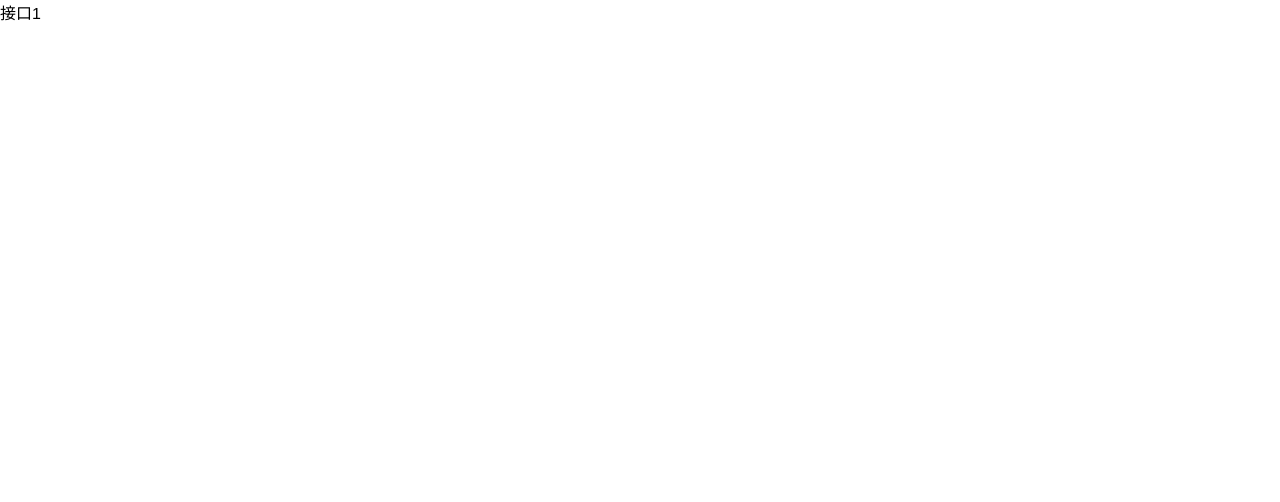
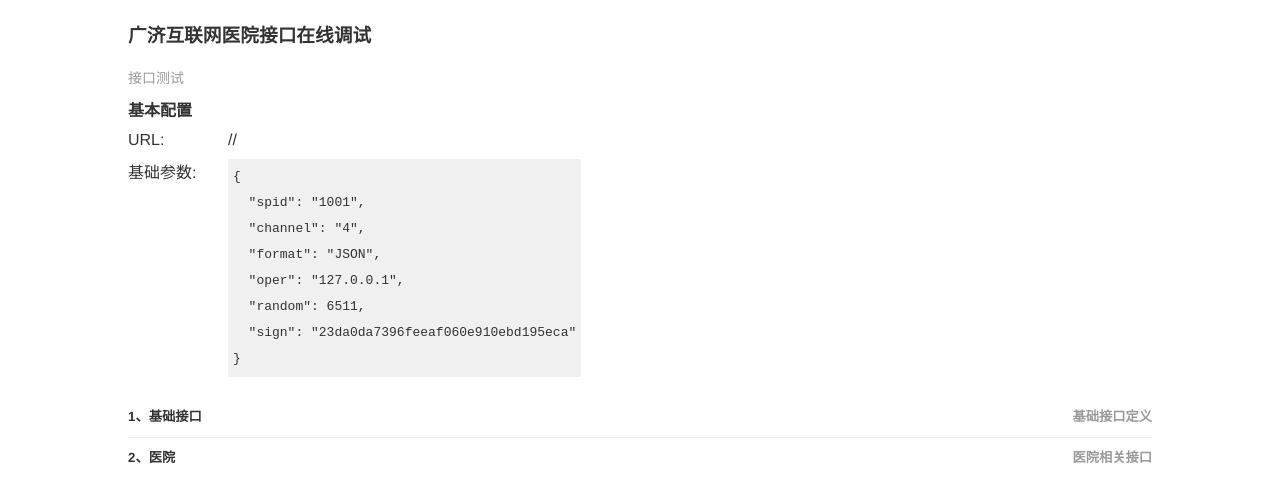
Before and after one commit to lmw6412036/vue-swagger, a Vue app: page / in a window 1280 px wide. Shown: the top 502 px of the page. Built offline with nearby package versions, Linux system fonts and the light colour scheme.

Commit message:
增加标签功能

```diff
--- a/data/config.json
+++ b/data/config.json
@@ -1,15 +1,24 @@
 {
-  "name": "接口",
+  "name": "广济互联网医院接口在线调试",
   "description": "接口测试",
+  "URL": "//",
+  "params": {
+    "spid": "1001",
+    "channel": "4",
+    "format": "JSON",
+    "oper": "127.0.0.1",
+    "random": 6511,
+    "sign": "23da0da7396feeaf060e910ebd195eca"
+  },
   "tags": [
     {
       "name": "基础接口",
-      "description": "",
+      "description": "基础接口定义",
       "sort": 1
     },
     {
       "name": "医院",
-      "description": "",
+      "description": "医院相关接口",
       "sort": 2
     }
   ],
--- a/data/tags/base.json
+++ b/data/tags/base.json
@@ -1,5 +1,5 @@
 {
   "name":"基础接口",
-  "description":"",
+  "description":"基础接口定义",
   "sort":1
 }
--- a/data/tags/hos.json
+++ b/data/tags/hos.json
@@ -1,5 +1,5 @@
 {
   "name":"医院",
-  "description":"",
+  "description":"医院相关接口",
   "sort":2
 }
--- a/src/App.vue
+++ b/src/App.vue
@@ -10,14 +10,13 @@ export default {
 }
 </script>
 
-<style>
-*{
-  margin: 0;
-  padding: 0
-}
-#app {
-  font-family: 'Avenir', Helvetica, Arial, sans-serif;
-  -webkit-font-smoothing: antialiased;
-  -moz-osx-font-smoothing: grayscale;
-}
+<style lang="scss">
+  @import "common/common.scss";
+  #app {
+    font-family: 'Avenir', Helvetica, Arial, sans-serif;
+    -webkit-font-smoothing: antialiased;
+    -moz-osx-font-smoothing: grayscale;
+    width: 80%;
+    margin:0 auto;
+  }
 </style>
--- a/src/app/home/Index.vue
+++ b/src/app/home/Index.vue
@@ -1,5 +1,36 @@
 <template>
-    <div>{{data.name}}{{count}}</div>
+    <div>
+      <h3>{{data.name}}</h3>
+      <div class="description">{{data.description}}</div>
+      <h4>基本配置</h4>
+      <dl class="baseconfig">
+        <dt>URL:</dt><dd>{{data.URL}}</dd>
+      </dl>
+      <dl class="baseconfig">
+        <dt>基础参数:</dt><dd><pre>{{baseconfig}}</pre></dd>
+      </dl>
+      <div class="tags">
+        <ul>
+          <li v-for="(item,index) in tags">
+            <h5 @click="showChildren(item)">
+              <b>{{index+1}}、{{item.name}}</b>
+              <span>{{item.description}}</span>
+            </h5>
+            <ol v-if="item.show">
+              <li>
+                1
+              </li>
+              <li>
+                2
+              </li>
+              <li>
+                3
+              </li>
+            </ol>
+          </li>
+        </ul>
+      </div>
+    </div>
 </template>
 <script>
 import json from '../../../data/config.json'
@@ -11,12 +42,70 @@ export default {
         }
     },
     computed: {
-        count () {
-            return this.$store.state.count
+        baseconfig () {
+            return JSON.stringify(this.data.params, function (k, v) {
+              return v
+            }, 2)
+        },
+        tags () {
+          this.data.tags = this.data.tags.map((item, index) => {
+            item = Object.assign({}, item, {show: false})
+            return item
+          })
+          return this.data.tags
         }
+    },
+    methods: {
+      showChildren (item) {
+        this.$set(item, "show", !item.show)
+      }
     }
 }
 </script>
 <style scoped lang="scss">
-
+  h3{
+    margin: 20px 0;
+  }
+  .description{
+    color: #999;
+    font-size: 14px;
+  }
+  h4{
+    margin: 10px 0;
+  }
+  .baseconfig{
+    padding-bottom: 10px;
+    overflow: hidden;
+    dt,dd{
+      float: left;
+    }
+    dt{
+      width: 100px;
+    }
+  }
+  pre{
+    padding: 5px;
+    background-color: #f0f0f0;
+    line-height: 2;
+  }
+  .tags{
+    margin-top:10px;
+    ul>li+li{
+      border-top: 1px solid #f0f0f0;
+    }
+    ul>li{
+      h5{
+        line-height: 40px;
+        overflow: hidden;
+        cursor: pointer;
+        b{
+          float: left;
+        }
+        span{
+          float: right;
+          color: #999;
+        }
+      }
+    }
+  }
 </style>
--- /dev/null
+++ b/src/common/common.scss
@@ -0,0 +1,9 @@
+*{
+  color: #333;
+  margin: 0;
+  padding: 0;
+  box-sizing: border-box;
+}
+li{
+  list-style: none;
+}
```
